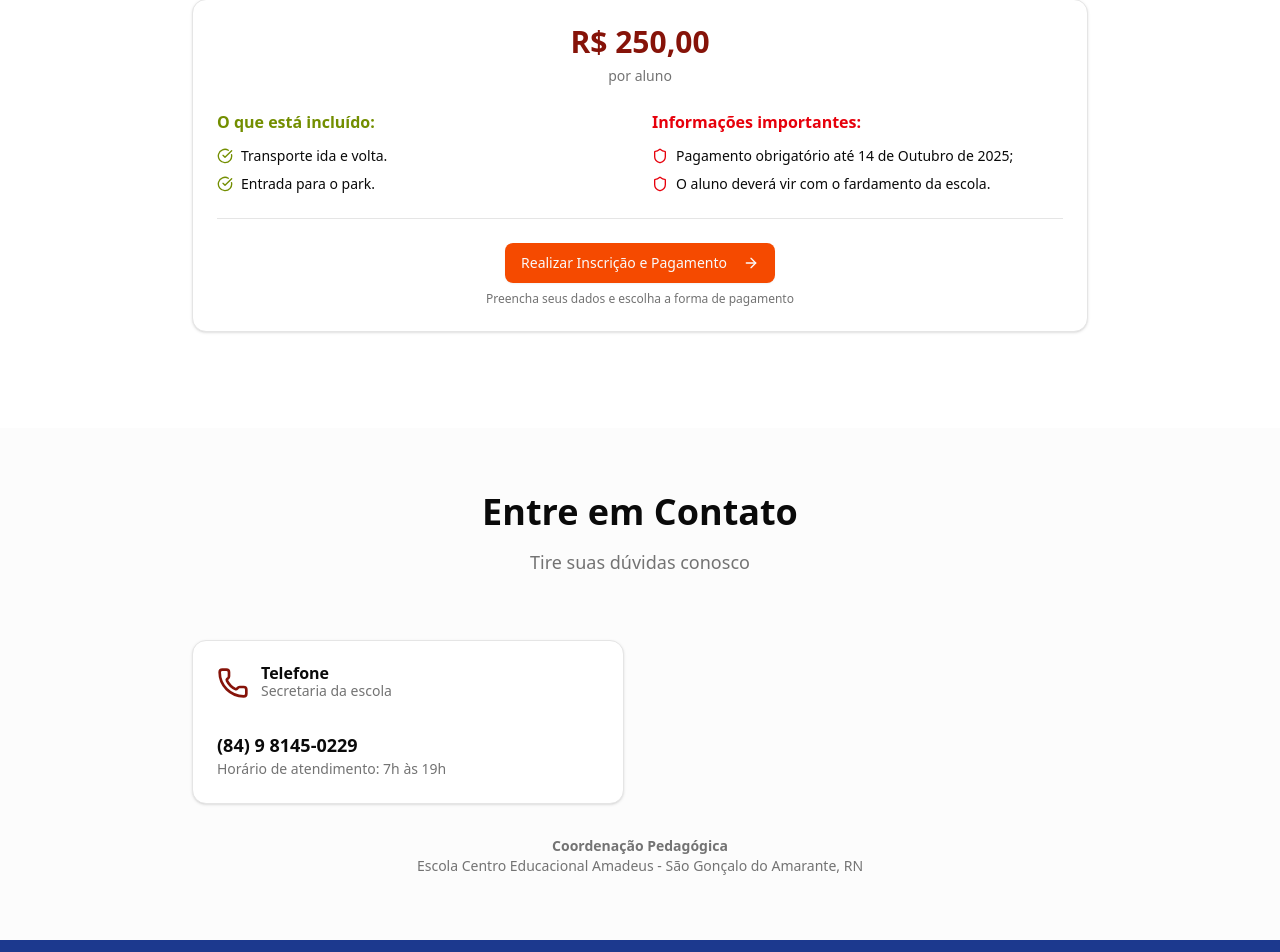
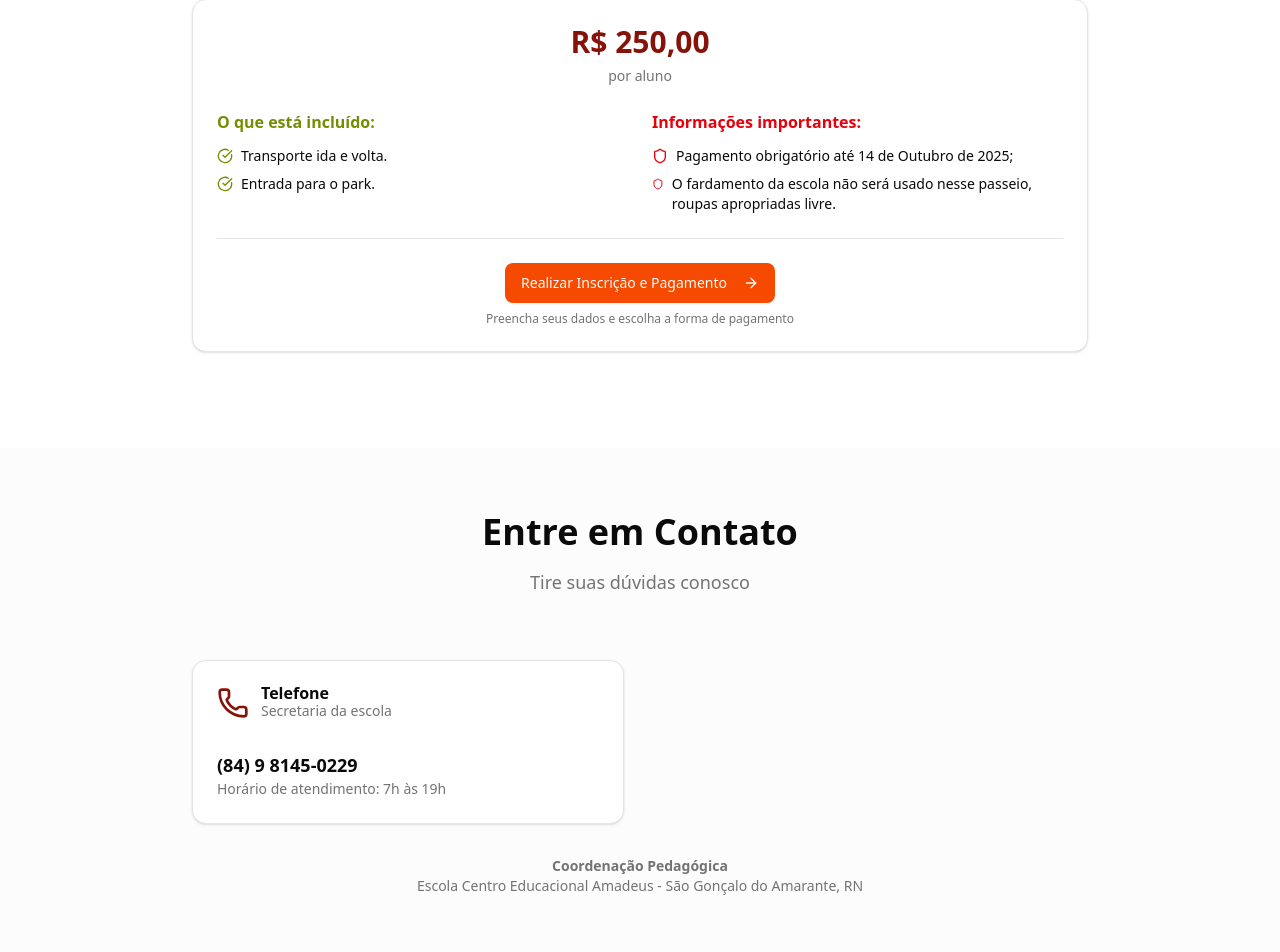
Before and after one commit to pedrologapp/amadeus-venezapark, a React (Vite) app: page / in a window 1280 px wide. Shown: the part 3009-3961 px from the top of the page. Built offline with nearby package versions, Linux system fonts and the light colour scheme.

Commit message:
Update App.jsx

```diff
--- a/src/App.jsx
+++ b/src/App.jsx
@@ -539,7 +539,7 @@ function App() {
                     </li>
                     <li className="flex items-start">
                       <Shield className="h-4 w-4 text-destructive mr-2 mt-0.5" />
-                      O aluno deverá vir com o fardamento da escola.
+                      O fardamento da escola não será usado nesse passeio, roupas apropriadas livre.
                     </li>
                   </ul>
                 </div>
```
